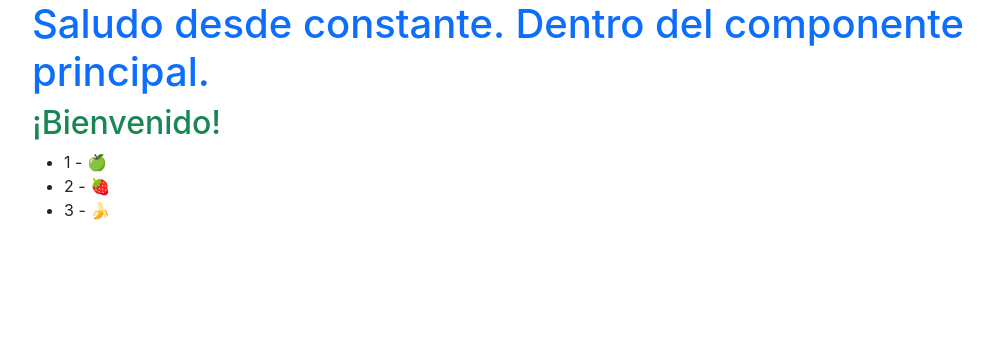
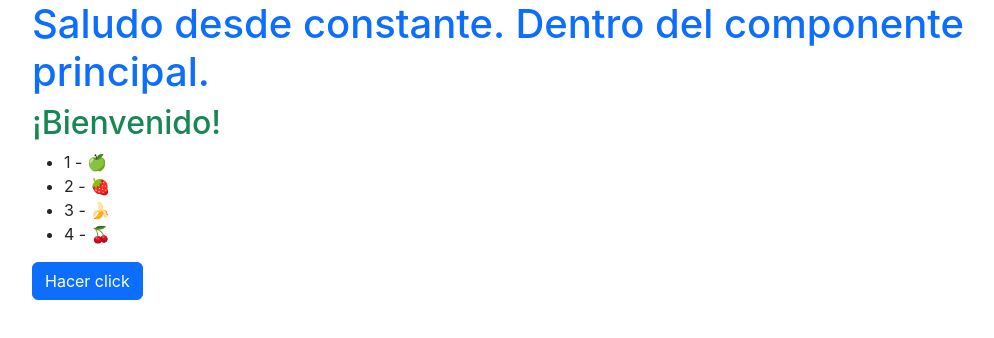
Before and after one commit to manuelhm1993/mh-primera-app-react, a React (Create React App) app: page / in a window 1280 px wide. Shown: the top 338 px of the page, without its empty margins (50-1044 px from the left). Built offline with nearby package versions, Linux system fonts and the light colour scheme.

Commit message:
Crear un componente para el botón y utilizar concatenación de strings dentro de las llaves render para combinar clases

```diff
--- a/src/App.jsx
+++ b/src/App.jsx
@@ -1,11 +1,15 @@
 const App = () => {
     const saludo = "Saludo desde constante. Dentro del componente principal.";
 
-    // Objeto para renderizar las clases de bootstrap
+    // Objetos para renderizar las clases de bootstrap
     const clasesColor = {
         primary: 'text-primary',
         success: 'text-success',
         danger: 'text-danger',
+    };
+
+    const clasesBoton = {
+        primary: 'btn-primary',
     };
 
     // Simulación de un usuario logeado
@@ -22,7 +26,18 @@ const App = () => {
     }
 
     // Array común y corriente
-    const frutas = ['🍏', '🍓', '🍌'];
+    const frutas = ['🍏', '🍓', '🍌', '🍒'];
+
+    // Manejo de eventos
+    const BotonClick = () => {
+        return (
+            <button
+                className={'btn ' + clasesBoton.primary}
+            >
+                Hacer click
+            </button>
+        );
+    };
 
     // Return del contenido de App
     return (
@@ -36,12 +51,13 @@ const App = () => {
                 {
                     // Se usa map ya que para que se pueda renderizar, es necesario el return, foreach no retorna
                     frutas.map((fruta, index) => {
-                        // Para el correcto renderizado de los elementos se debe ligar el elemento con un key único, como su index
-                        // En el caso de los arrays, no es recomendable si dicho array no es dinámico, porque los índices cambian
+                        // Cada li se debe identificar con un key único
                         return <li key={fruta}>{index + 1} - {fruta}</li>;
-                    }) // Como se está operando dentro de las llaves de renderizado, no se finaliza con ';'
+                    })
                 }
             </ul>
+
+            <BotonClick />
         </div>
     );
 };
```
